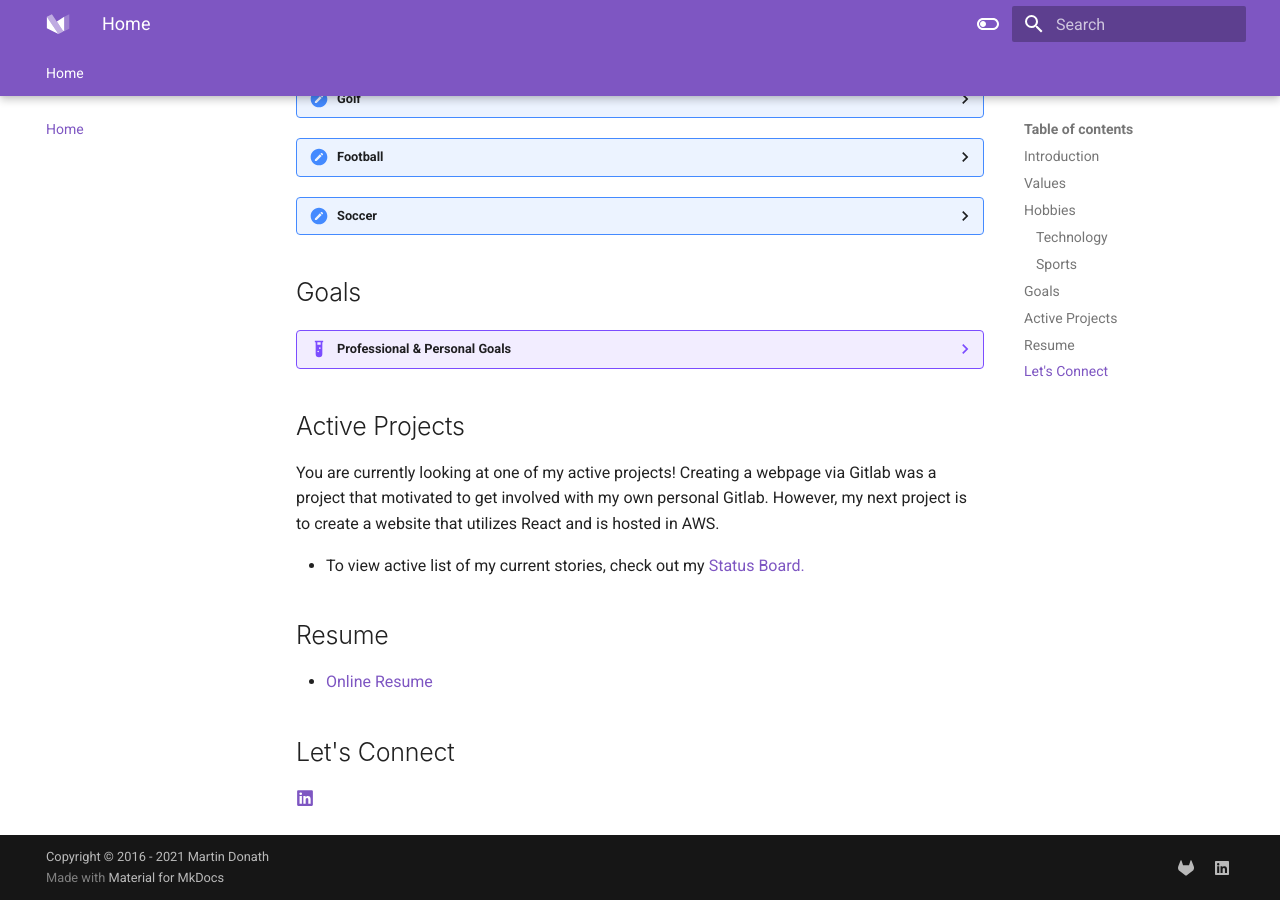
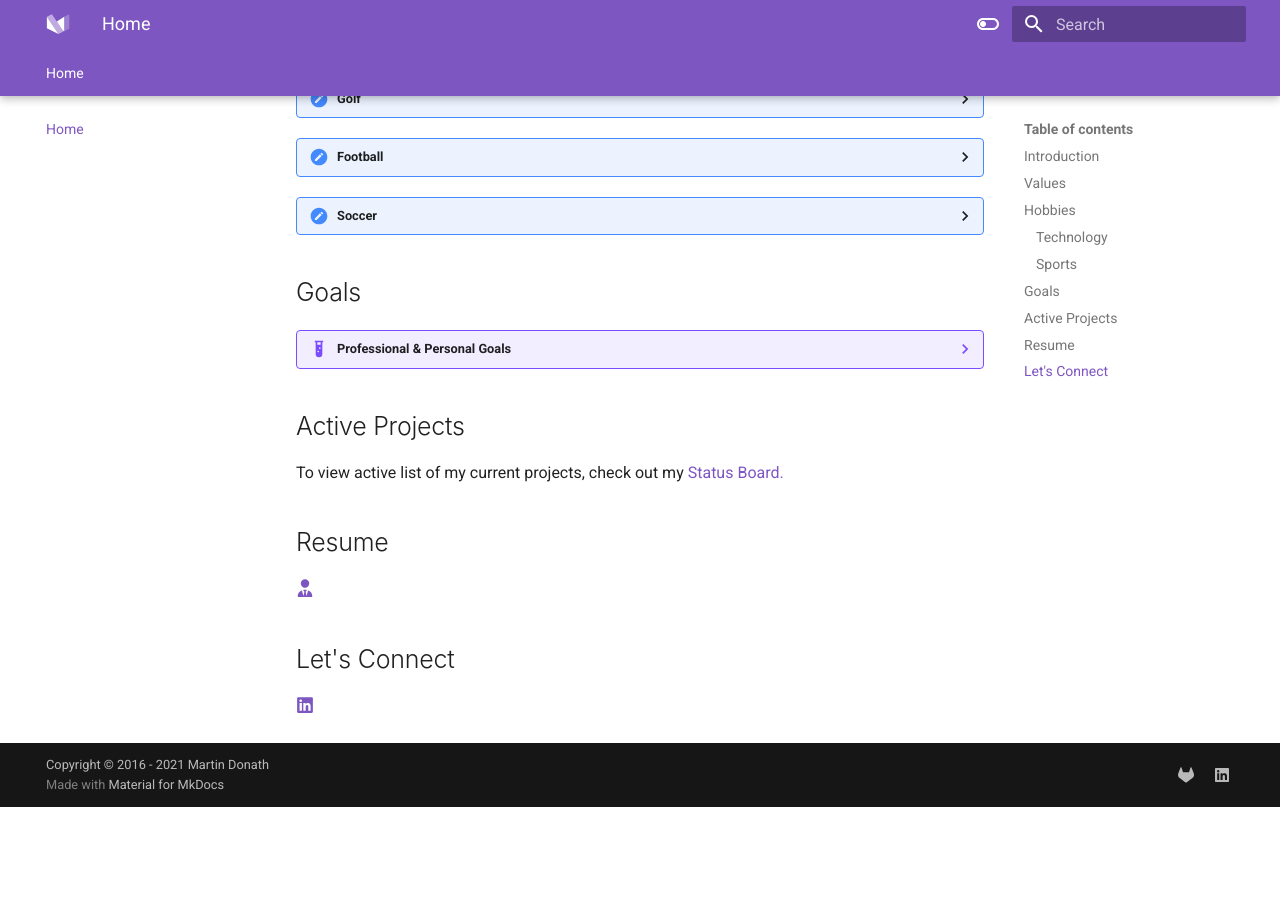
Before and after one commit to stevejoluc/stevejoluc.github.io, an MkDocs documentation site: the page built from docs/index.md, in a window 1280 px wide and 900 px high, scrolled down 904 px. Built offline with MkDocs 1.6.1 and Material for MkDocs 9.7.7, drawn with Linux system fonts in a browser that asks for light colours; emoji names are drawn with the system emoji font; after the commit the page ends 1711 px from its top, so only the background shows below that.

Commit message:
Update docs/index.md

```diff
--- a/docs/index.md
+++ b/docs/index.md
@@ -84,12 +84,10 @@ My name is Steven. I am known to be a natural leader who is passionate about abo
 
 
 ## Active Projects
- You are currently looking at one of my active projects! Creating a webpage via Gitlab was a project that motivated to get involved with my own personal Gitlab. However, my next project is to create a website that utilizes React and is hosted in AWS.
-
- * To view active list of my current stories, check out my [Status Board.](https://gitlab.com/stevejoluc/my-first-wiki/-/boards)
+ To view active list of my current projects, check out my [Status Board.](https://gitlab.com/stevejoluc/my-first-wiki/-/boards)
 
 ## Resume
-- [Online Resume](https://registry.jsonresume.org/stevejoluc)
+[:fontawesome-solid-user-tie:](https://registry.jsonresume.org/stevejoluc)
 
 ## Let's Connect
 [:fontawesome-brands-linkedin:](https://www.linkedin.com/in/steven-lucero/)
```
